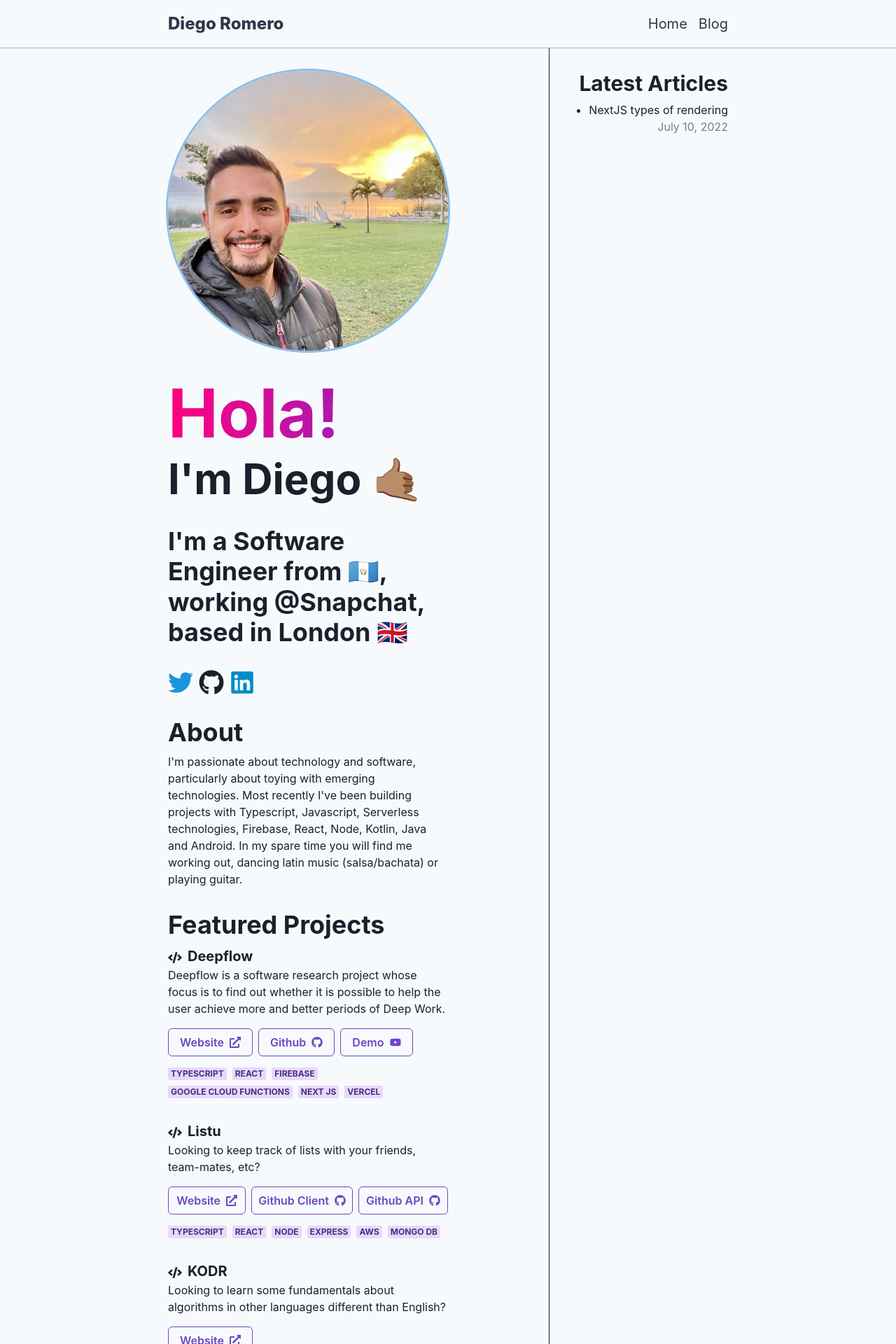
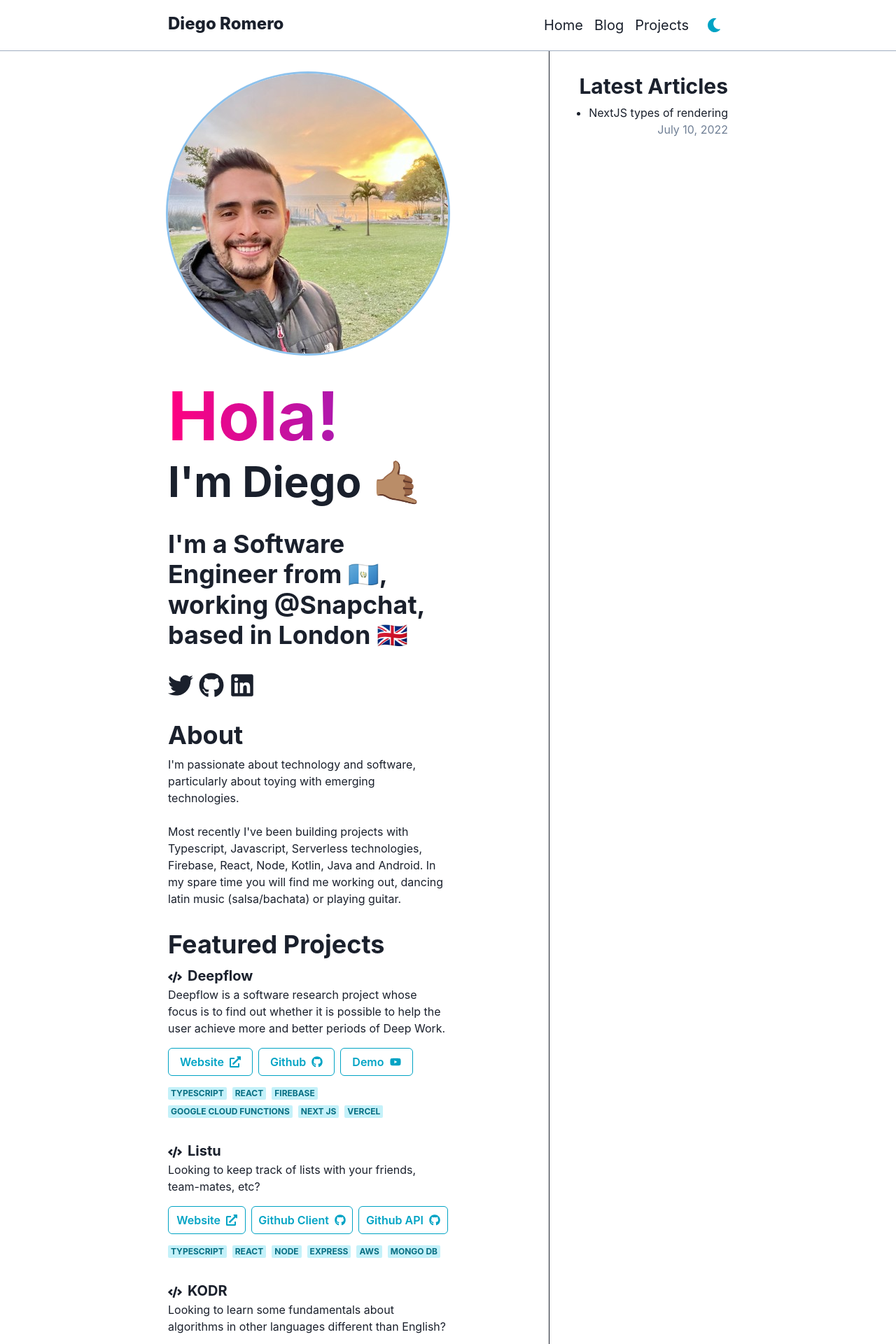
Before and after one commit to Diego-Romero/diegoromero.blog, a Next.js app: page / in a window 1280 px wide. Shown: the top 1920 px of the page at 70% size. Built offline with nearby package versions, Linux system fonts and the light colour scheme.

Commit message:
added dark colour mode

```diff
--- a/layouts/layout/layout.tsx
+++ b/layouts/layout/layout.tsx
@@ -1,8 +1,17 @@
 import Head from "next/head";
 import React from "react";
 import NextLink from "next/link";
-import { Box, Flex, HStack, Link, Text } from "@chakra-ui/react";
+import {
+  Box,
+  Flex,
+  HStack,
+  IconButton,
+  Link,
+  Text,
+  useColorMode,
+} from "@chakra-ui/react";
 import { useRouter } from "next/router";
+import { FaMoon, FaSun } from "react-icons/fa";
 
 export const siteTitle = "Diego Romero - Blog";
 
@@ -26,10 +35,11 @@ const NavLink: React.FunctionComponent<{ href: string; text: string }> = ({
 
 const NavBar = () => {
   const router = useRouter();
+  const { colorMode, toggleColorMode } = useColorMode();
   return (
     <Flex
       as="header"
-      color="gray.700"
+      // color="gray.700"
       borderBottom="1px"
       borderColor={borderColor}
       py={4}
@@ -54,6 +64,16 @@ const NavBar = () => {
         <HStack spacing="4">
           <NavLink href="/" text="Home" />
           <NavLink href="/blog" text="Blog" />
+          <NavLink href="/projects" text="Projects" />
+          <IconButton
+            aria-label="toggle color mode"
+            variant="ghost"
+            colorScheme="cyan"
+            fontSize="xl"
+            size="md"
+            icon={colorMode === "light" ? <FaMoon /> : <FaSun />}
+            onClick={toggleColorMode}
+          />
         </HStack>
       </Flex>
     </Flex>
@@ -67,7 +87,7 @@ interface Props {
 
 const Layout: React.FunctionComponent<Props> = ({ children, home }) => {
   return (
-    <Box bgColor="gray.50">
+    <Box>
       <Head>
         <link rel="icon" href="/favicon.ico" />
         <meta
--- /dev/null
+++ b/pages/_document.tsx
@@ -0,0 +1,19 @@
+import { ColorModeScript } from "@chakra-ui/react";
+import NextDocument, { Html, Head, Main, NextScript } from "next/document";
+import theme from "../theme";
+
+export default class Document extends NextDocument {
+  render() {
+    return (
+      <Html lang="en">
+        <Head />
+        <body>
+          {/* 👇 Here's the script */}
+          <ColorModeScript initialColorMode={theme.config.useSystemColorMode} />
+          <Main />
+          <NextScript />
+        </body>
+      </Html>
+    );
+  }
+}
--- a/pages/index.tsx
+++ b/pages/index.tsx
@@ -146,7 +146,7 @@ const featuredProjects: {
         icon: FaExternalLinkAlt,
       },
     ],
-    tags: [tags.typescript, tags.react, tags.vercel, tags.docusaurus],
+    tags: [tags.typescript, tags.react, tags.netlify, tags.docusaurus],
   },
 ];
 
@@ -200,7 +200,7 @@ const Home: NextPage<Props> = (props) => {
               size="2xl"
               fontSize={iconsSize}
               variant="ghost"
-              colorScheme="twitter"
+              // colorScheme="twitter"
               onClick={() =>
                 window.open(
                   "https://twitter.com/intent/follow?original_referer=https%3A%2F%2Fkodr.me%2F&ref_src=twsrc%5Etfw%7Ctwcamp%5Ebuttonembed%7Ctwterm%5Efollow%7Ctwgr%5Ediego_romero_x&region=follow_link&screen_name=diego_romero_x",
@@ -222,7 +222,7 @@ const Home: NextPage<Props> = (props) => {
               aria-label="Linkedin"
               icon={<FaLinkedin />}
               size="2xl"
-              colorScheme="linkedin"
+              // colorScheme="linkedin"
               fontSize={iconsSize}
               variant="ghost"
               onClick={() =>
@@ -237,11 +237,14 @@ const Home: NextPage<Props> = (props) => {
             <Heading as="h3">About</Heading>
             <Text>
               I'm passionate about technology and software, particularly about
-              toying with emerging technologies. Most recently I've been
-              building projects with Typescript, Javascript, Serverless
-              technologies, Firebase, React, Node, Kotlin, Java and Android. In
-              my spare time you will find me working out, dancing latin music
-              (salsa/bachata) or playing guitar.
+              toying with emerging technologies.
+              <br />
+              <br />
+              Most recently I've been building projects with Typescript,
+              Javascript, Serverless technologies, Firebase, React, Node,
+              Kotlin, Java and Android. In my spare time you will find me
+              working out, dancing latin music (salsa/bachata) or playing
+              guitar.
             </Text>
           </Stack>
           <Stack>
@@ -266,7 +269,7 @@ const Home: NextPage<Props> = (props) => {
                         key={index}
                         rightIcon={<link.icon />}
                         variant="outline"
-                        colorScheme="purple"
+                        colorScheme="cyan"
                         onClick={() => window.open(link.url, "_blank")}
                       >
                         {link.name}
@@ -277,7 +280,7 @@ const Home: NextPage<Props> = (props) => {
                     {project.tags.map((tag, index) => (
                       <Badge
                         variant="subtle"
-                        colorScheme="purple"
+                        colorScheme="cyan"
                         key={index}
                         mt={2}
                         mr={2}
--- /dev/null
+++ b/theme.ts
@@ -0,0 +1,15 @@
+// theme.ts
+
+// 1. import `extendTheme` function
+import { extendTheme, type ThemeConfig } from "@chakra-ui/react";
+
+// 2. Add your color mode config
+const config: ThemeConfig = {
+  initialColorMode: "light",
+  useSystemColorMode: false,
+};
+
+// 3. extend the theme
+const theme = extendTheme({ config });
+
+export default theme;
```
